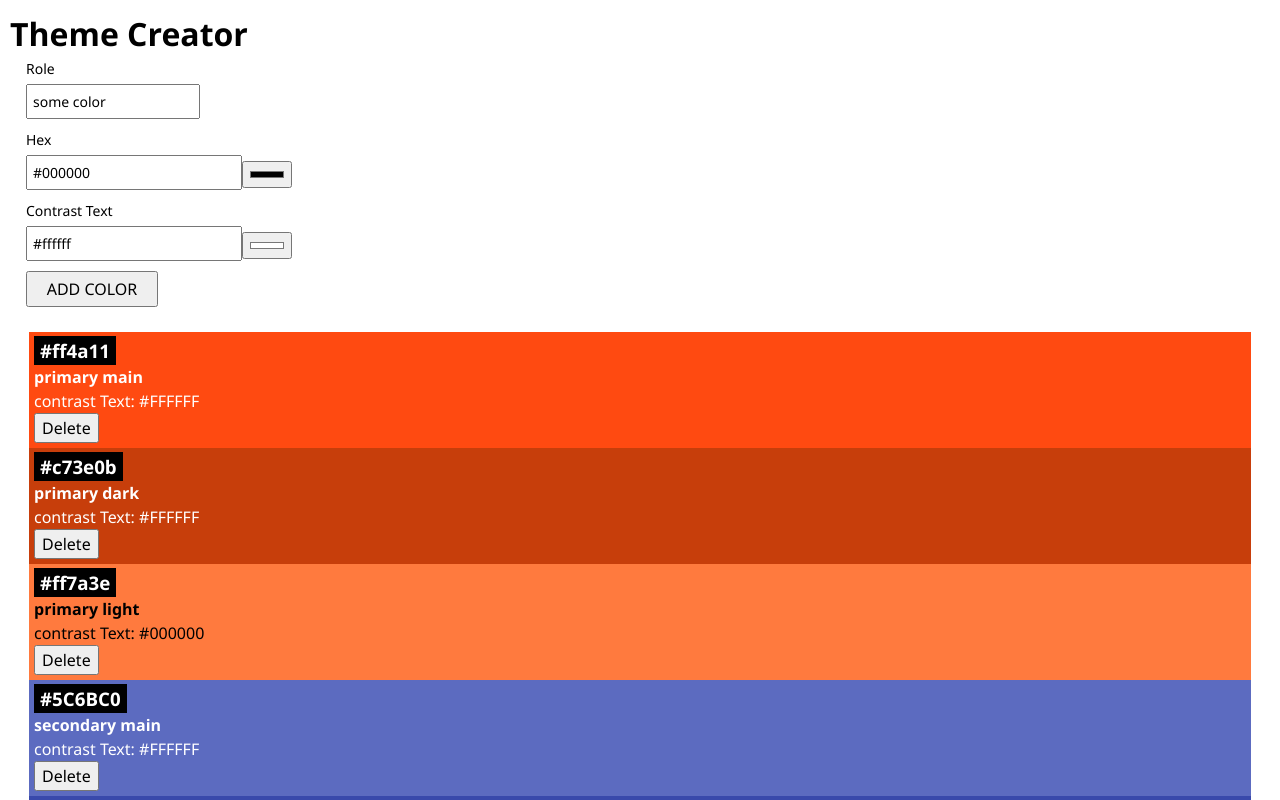
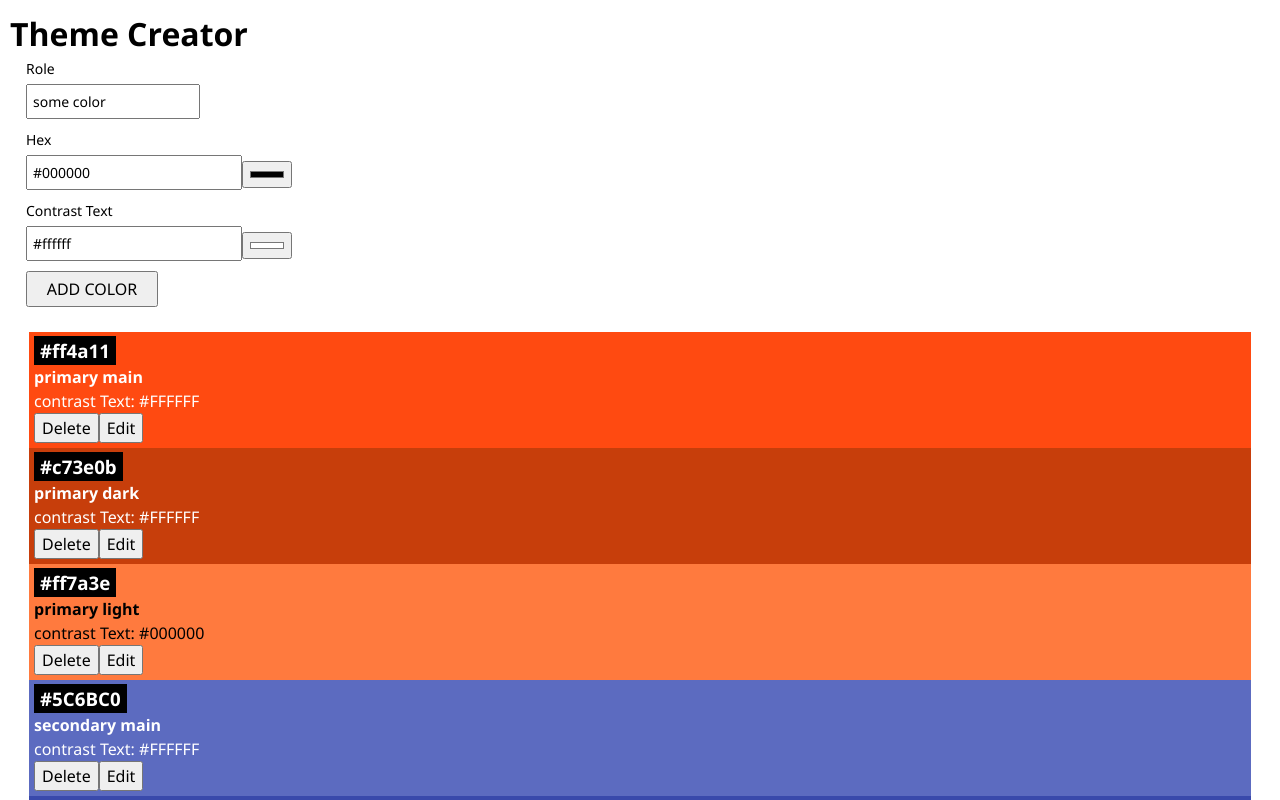
Before and after one commit to predrag-babic/recap-project-4, a React (Vite) app: page / in a window 1280 px wide. Shown: the top 800 px of the page. Built offline with nearby package versions, Linux system fonts and the light colour scheme.

Commit message:
add edit button to the color component

```diff
--- a/src/Components/Color/Color.jsx
+++ b/src/Components/Color/Color.jsx
@@ -40,7 +40,10 @@ export default function Color({ color, onDeleteColor }) {
           <button onClick={handleCancelDelete}>No</button>
         </div>
       ) : (
-        <button onClick={handleDeleteColor}>Delete</button>
+        <>
+          <button onClick={handleDeleteColor}>Delete</button>
+          <button onClick={handleDeleteColor}>Edit</button>
+        </>
       )}
     </div>
   );
```
